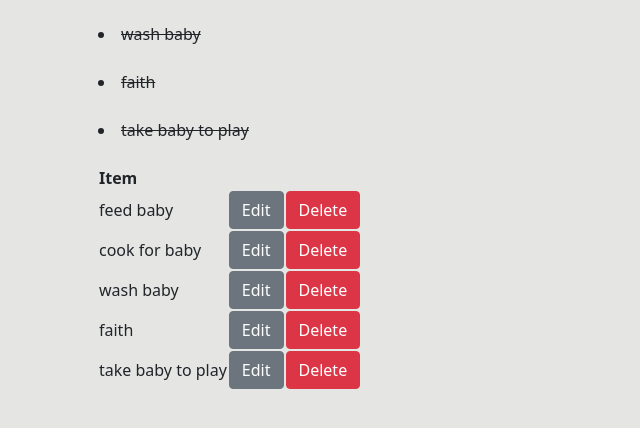
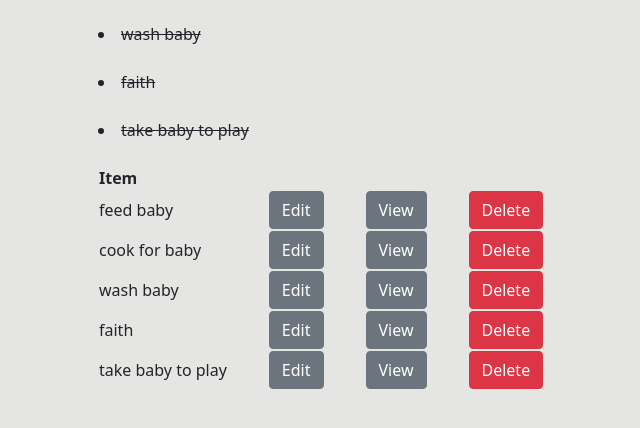
Before and after one commit to faithnjoki/To-do-List, a Django app: page / in a window 1280 px wide. Shown: the part 285-713 px from the top of the page, without its empty margins (204-844 px from the left). Run offline with Django 4.2, Linux system fonts and the light colour scheme; a user stored in the database is signed in; data comes from the database, SQL or seed files in the repository.

Commit message:
view link

```diff
--- a/to_do/app_todo/templates/app_todo/task_list.html
+++ b/to_do/app_todo/templates/app_todo/task_list.html
@@ -30,9 +30,9 @@
 
             {% endif %}
             <br>
-        <td><a href="{% url 'task-update' task.id %} " button type="button" class="btn btn-secondary">Edit</a></td>
-
-        <td><a href="{% url 'task-delete' task.id %}" button type="button" class="btn btn-danger">Delete</a></td>
+        <td><a href="{% url 'task-update' task.id %} " style="margin-left:40px" button type="button" class="btn btn-secondary">Edit</a></td>
+        <td><a href="{% url 'task' task.id %} " style="margin-left:40px" button type="button" class="btn btn-secondary">View</a></td>
+        <td><a href="{% url 'task-delete' task.id %}" style="margin-left:40px" button type="button" class="btn btn-danger">Delete</a></td>
     </tr>
     {% empty %}
     <h3>No item in list</h3>
```
